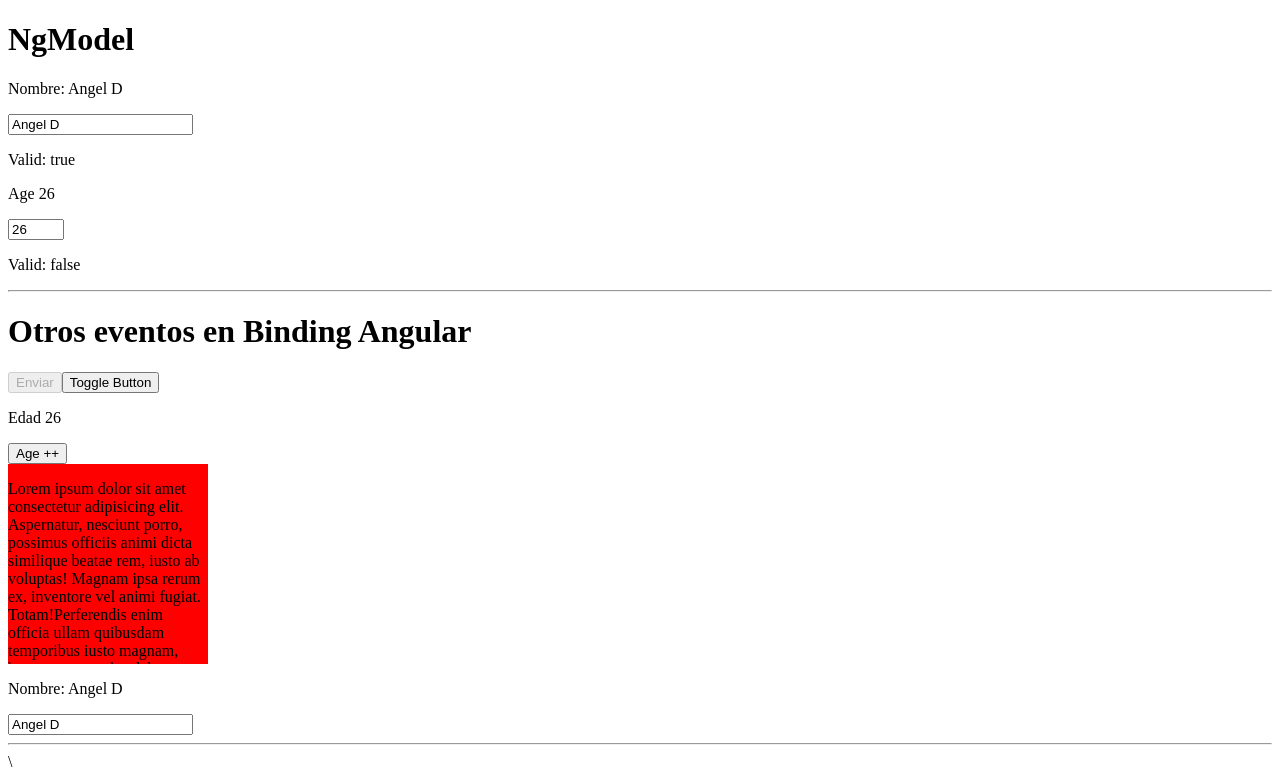
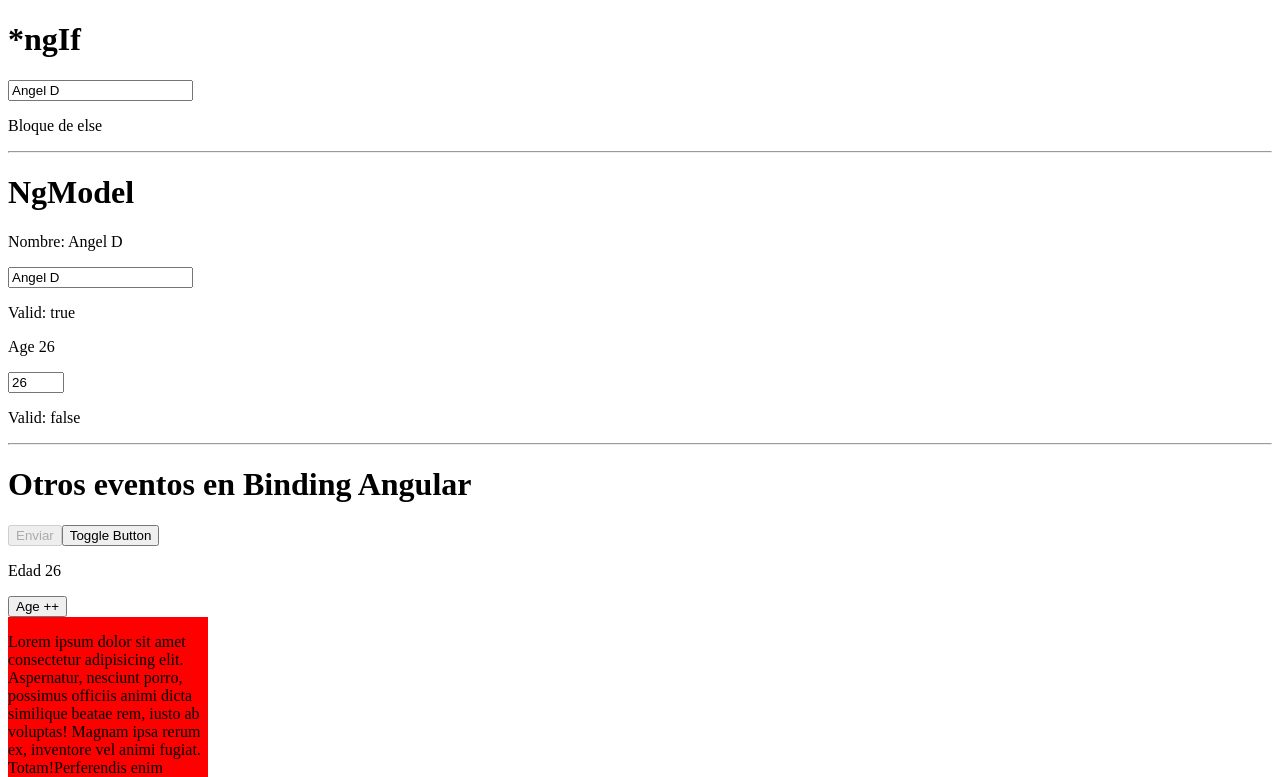
Before and after one commit to AngelDHackerman/fundamentosAngular, an Angular app in the folder my-store/: page / in a window 1280 px wide. Shown: the top 777 px of the page. Built offline with nearby package versions, Linux system fonts and the light colour scheme.

Commit message:
ngIf para hacer validaciones tipo if pero suando el ngModel

```diff
--- a/my-store/src/app/app.component.html
+++ b/my-store/src/app/app.component.html
@@ -1,4 +1,21 @@
 <!--  Todo lo que esta dentro de los {{}} viene del archivo app.components.ts -->
+
+<!-- ! ngIf, es para hacer validaciones tipo If en el ngModel -->
+
+<h1>*ngIf</h1>
+
+<input type="text" required [(ngModel)]="person.name"> <!-- [(ngModel)]="person.name" esto es el ngModel y significa que va estar linkeado al person.name-->
+<p *ngIf="person.name === 'Angel'">Soy Angel</p> <!-- si person.name === angel se mostrara :"Soy angel" -->
+<p *ngIf="person.name === 'Julian' && person.age >= 18 else elseBlock ">Soy Julian</p>
+<!-- ? Asi se hacen las validaciones tipo else: else elseBlock y lo de abajo es el resultado si caemos en el else-->
+<ng-template #elseBlock>
+  <p>Bloque de else </p>
+</ng-template>
+
+
+<hr>
+
+
 
 <!-- ! NG Model, hace lo mismo que el binding Angular pero nos ahorramos lo del evento -->
 <!-- ? El Ng Model y el data Binding es una fucion entre el property Binding y el event binding -->
```
